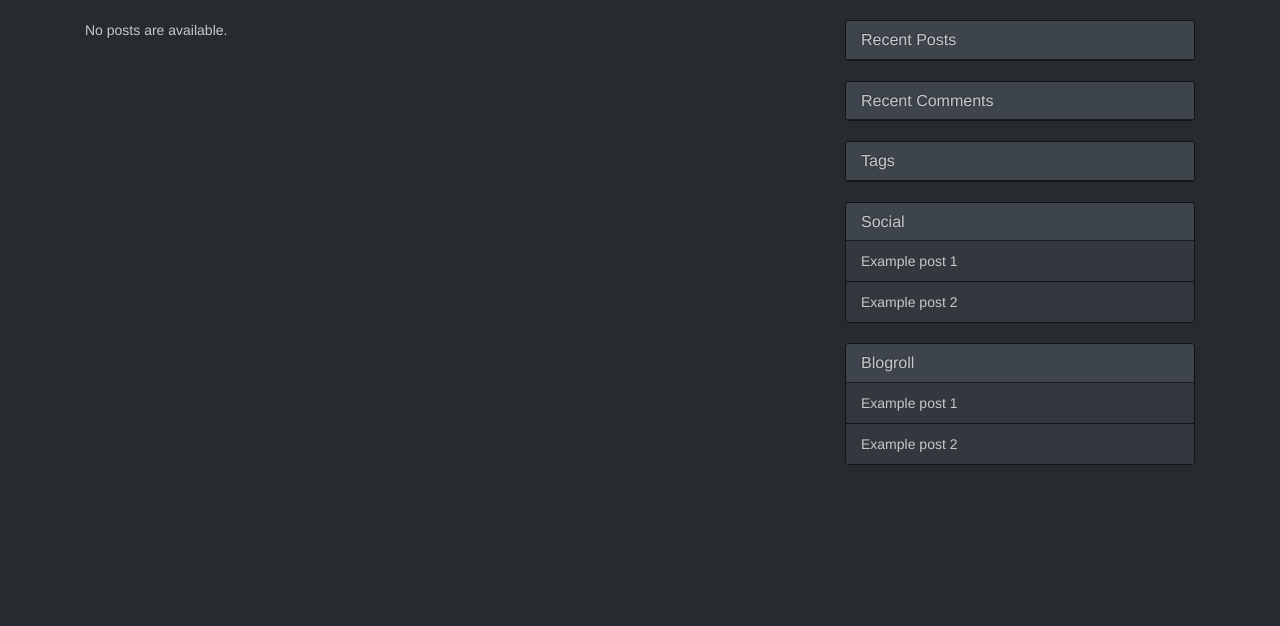
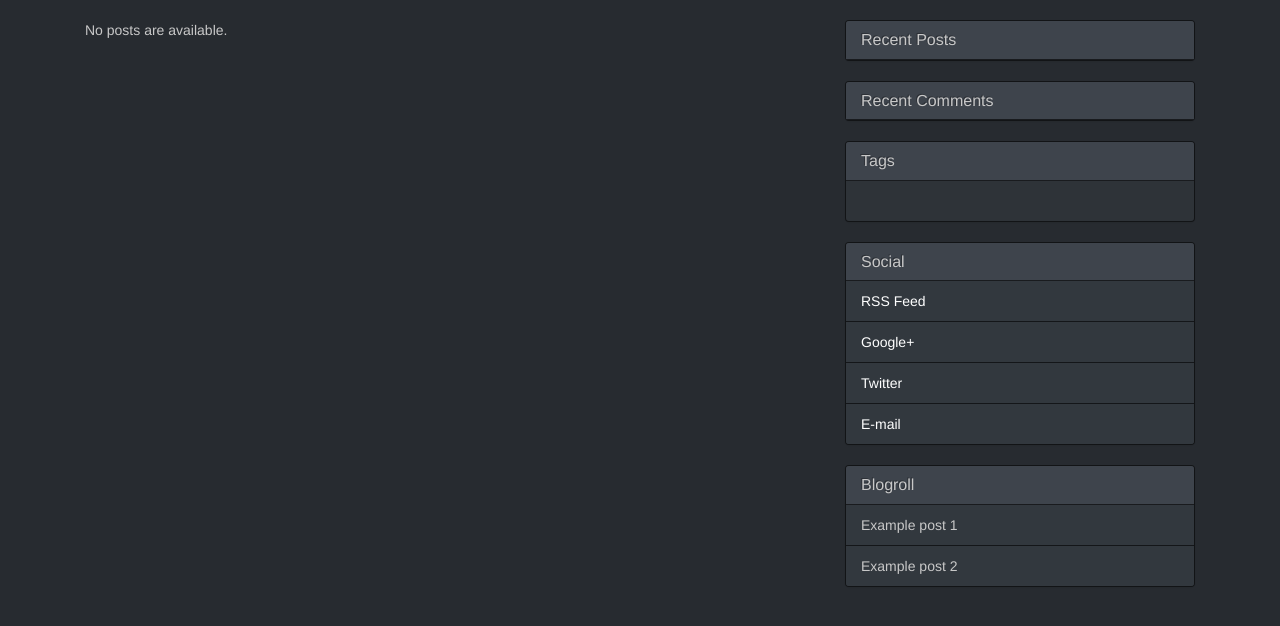
Before and after one commit to FarmCodeGary/InspirationForge, a Django app: page / in a window 1280 px wide. Shown: the part 52-678 px from the top of the page. Run offline with Django 3.2, Linux system fonts and the light colour scheme; data that the repository does not hold is empty; some libraries are stand-ins or nearby versions.

Commit message:
Improved tag list display and added social and blogroll links.

```diff
--- a/templates/base.html
+++ b/templates/base.html
@@ -45,9 +45,7 @@
       </nav>
 
       <div class="col-sm-8">
-        {% block content %}
-
-        {% endblock content %}
+        {% block content %}{% endblock content %}
       </div>
 
       <div class="col-sm-4">
@@ -86,37 +84,19 @@
           <div class="panel-heading">
             <h3 class="panel-title">Tags</h3>
           </div>
-          <ul class="list-group">
-            {% for tag in tags %}
-              <li class="list-group-item">
-                <a href="{{ tag.get_absolute_url }}">
-                  {{ tag.name }}
-                </a>
-                ({{ tag.num_articles }})
-              </li>
-            {% endfor %}
-          </ul>
+          <div class="panel-body">
+            <p>
+              {% for tag in tags %}
+                <a href="{{ tag.get_absolute_url }}">{{ tag.name }}</a>
+                ({{ tag.num_articles }}){% if not forloop.last %}, {% endif%}
+              {% endfor %}
+            </p>
+          </div>
         </div>
 
-        <div class="panel panel-default">
-          <div class="panel-heading">
-            <h3 class="panel-title">Social</h3>
-          </div>
-          <ul class="list-group">
-            <li class="list-group-item">Example post 1</li>
-            <li class="list-group-item">Example post 2</li>
-          </ul>
-        </div>
+        {% include "snippets/_social_links.html" %}
+        {% include "snippets/_blogroll.html" %}
 
-        <div class="panel panel-default">
-          <div class="panel-heading">
-            <h3 class="panel-title">Blogroll</h3>
-          </div>
-          <ul class="list-group">
-            <li class="list-group-item">Example post 1</li>
-            <li class="list-group-item">Example post 2</li>
-          </ul>
-        </div>
       </div>
 
     </div>
--- /dev/null
+++ b/templates/snippets/_blogroll.html
@@ -0,0 +1,9 @@
+<div class="panel panel-default">
+  <div class="panel-heading">
+    <h3 class="panel-title">Blogroll</h3>
+  </div>
+  <ul class="list-group">
+    <li class="list-group-item">Example post 1</li>
+    <li class="list-group-item">Example post 2</li>
+  </ul>
+</div>
--- /dev/null
+++ b/templates/snippets/_social_links.html
@@ -0,0 +1,21 @@
+<div class="panel panel-default">
+  <div class="panel-heading">
+    <h3 class="panel-title">Social</h3>
+  </div>
+  <ul class="list-group">
+    <li class="list-group-item">
+      <a href="#" target="_blank">RSS Feed</a>
+    </li>
+    <li class="list-group-item">
+      <a href="https://plus.google.com/+GarrisonBenson" target="_blank">
+        Google+
+      </a>
+    </li>
+    <li class="list-group-item">
+      <a href="https://twitter.com/FarmCodeGary" target="_blank">Twitter</a>
+    </li>
+    <li class="list-group-item">
+      <a href="mailto:benson.garrsion@gmail.com" target="_blank">E-mail</a>
+    </li>
+  </ul>
+</div>
```
